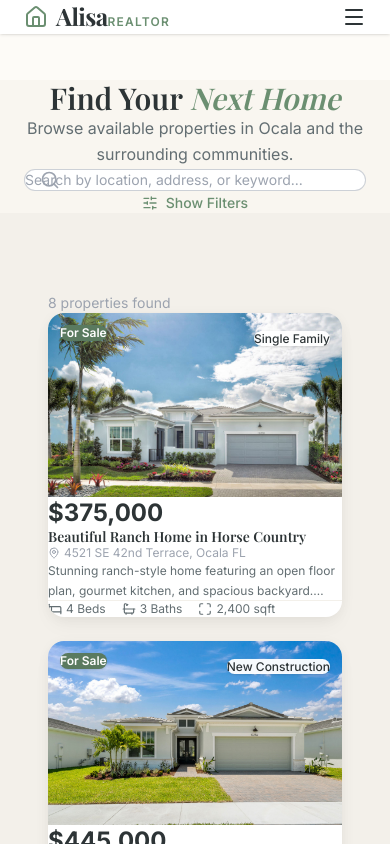
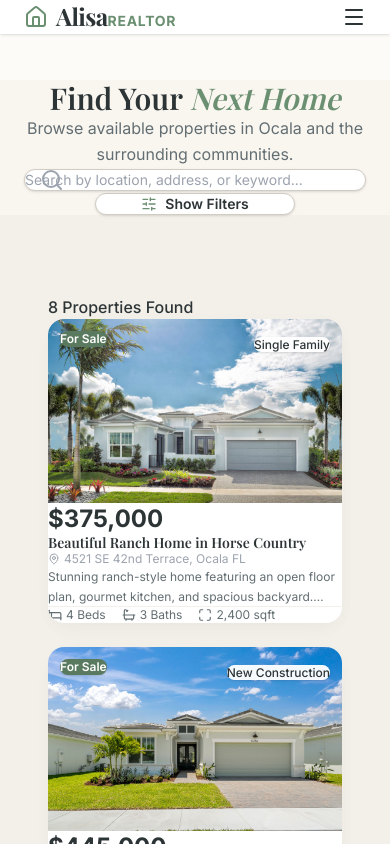
Before and after one commit to realtoralisafl-spec/alisa-realtor-website, a React (Vite) app: page /properties in a window 390 px wide. Shown: the top 844 px of the page. Built offline with nearby package versions, Linux system fonts and the light colour scheme; a web font is replaced by a local one.

Commit message:
Phase 4 Polish: Softer shadows, stronger brand typography, and mobile spacing improvements

```diff
--- a/src/components/layout/Footer.tsx
+++ b/src/components/layout/Footer.tsx
@@ -30,7 +30,7 @@ export default function Footer() {
               <Home className="w-6 h-6 text-primary-light" />
               <div>
                 <span className="font-serif text-2xl font-bold text-white block leading-none">Alisa</span>
-                <span className="text-[10px] text-primary-light tracking-[0.2em] uppercase font-bold">Realtor</span>
+                <span className="text-xs text-primary-light tracking-widest uppercase font-bold mt-0.5 block">Realtor</span>
               </div>
             </Link>
             <p className="text-gray-400 text-sm leading-relaxed mb-6">
--- a/src/components/layout/Navbar.tsx
+++ b/src/components/layout/Navbar.tsx
@@ -48,7 +48,7 @@ export default function Navbar() {
             }`}>
               Alisa
             </span>
-            <span className={`text-xs ml-2 tracking-widest uppercase font-semibold transition-colors ${
+            <span className={`text-sm ml-2.5 tracking-wider uppercase font-bold transition-colors ${
               !scrolled && isHomePage ? 'text-accent drop-shadow-sm' : 'text-primary'
             }`}>
               Realtor
--- a/src/index.css
+++ b/src/index.css
@@ -23,9 +23,9 @@
   --font-serif: 'Playfair Display', Georgia, serif;
 
   /* Shadows */
-  --shadow-soft: 0 2px 15px -3px rgba(0, 0, 0, 0.07), 0 10px 20px -2px rgba(0, 0, 0, 0.04);
-  --shadow-card: 0 4px 25px -5px rgba(0, 0, 0, 0.08), 0 10px 30px -5px rgba(0, 0, 0, 0.04);
-  --shadow-hover: 0 10px 40px -10px rgba(0, 0, 0, 0.12), 0 20px 50px -10px rgba(0, 0, 0, 0.06);
+  --shadow-soft: 0 4px 20px -4px rgba(0, 0, 0, 0.04), 0 10px 30px -4px rgba(0, 0, 0, 0.02);
+  --shadow-card: 0 8px 30px -6px rgba(0, 0, 0, 0.05), 0 14px 40px -6px rgba(0, 0, 0, 0.03);
+  --shadow-hover: 0 15px 45px -10px rgba(0, 0, 0, 0.08), 0 25px 60px -10px rgba(0, 0, 0, 0.04);
 }
 
 /* Base Styles */
--- a/src/pages/About.tsx
+++ b/src/pages/About.tsx
@@ -43,7 +43,7 @@ export default function About() {
               </div>
             </div>
             <div className="animate-fade-in-up delay-200">
-              <div className="aspect-[3/4] rounded-2xl overflow-hidden shadow-card bg-gradient-to-br from-primary/15 to-accent/15">
+              <div className="aspect-[3/4] max-h-[500px] lg:max-h-none mx-auto rounded-2xl overflow-hidden shadow-card bg-gradient-to-br from-primary/15 to-accent/15">
                 <img src="/images/about-alisa.jpg" alt="Alisa Realtor Portrait" className="w-full h-full object-cover" />
               </div>
             </div>
--- a/src/pages/Home.tsx
+++ b/src/pages/Home.tsx
@@ -45,12 +45,12 @@ export default function Home() {
             <span className="inline-block px-4 py-2 bg-white/15 backdrop-blur-sm rounded-full text-white text-sm font-medium mb-6 animate-fade-in">
               Your Trusted Ocala Real Estate Guide
             </span>
-            <h1 className="text-4xl md:text-5xl lg:text-6xl xl:text-7xl font-serif font-bold text-white mb-6 animate-fade-in-up leading-tight drop-shadow-lg">
+            <h1 className="text-4xl md:text-5xl lg:text-6xl xl:text-7xl font-serif font-bold text-white mb-8 animate-fade-in-up leading-tight drop-shadow-lg">
               Find Your Perfect
               <br />
               <span className="italic font-normal text-accent drop-shadow-md">Florida Home</span>
             </h1>
-            <p className="text-lg md:text-xl text-white/90 max-w-xl mx-auto mb-10 animate-fade-in-up delay-200 leading-relaxed drop-shadow-sm">
+            <p className="text-lg md:text-xl text-white/90 max-w-xl mx-auto mb-12 mt-6 animate-fade-in-up delay-200 leading-relaxed drop-shadow-sm">
               I'm here to help guide you through every step — whether you're buying your first home,
               selling, or exploring the Ocala area.
             </p>
@@ -201,7 +201,7 @@ export default function Home() {
                     </div>
                   )}
                 </div>
-                <div className="p-5">
+                <div className="p-6">
                   <p className="text-2xl font-bold text-text mb-1">
                     ${property.price.toLocaleString()}
                   </p>
--- a/src/pages/PropertySearch.tsx
+++ b/src/pages/PropertySearch.tsx
@@ -58,7 +58,7 @@ export default function PropertySearch() {
   }
 
   const selectClass =
-    'bg-white border border-text-muted/50 rounded-xl px-4 py-2.5 text-sm text-text focus:outline-none focus:ring-2 focus:ring-primary/30 focus:border-primary appearance-none cursor-pointer w-full'
+    'bg-white border border-medium-gray rounded-xl px-4 py-2.5 text-sm text-text font-medium focus:outline-none focus:ring-2 focus:ring-primary/30 focus:border-primary appearance-none cursor-pointer w-full shadow-sm hover:border-text-muted transition-colors'
 
   return (
     <>
@@ -77,13 +77,13 @@ export default function PropertySearch() {
           {/* Search Bar */}
           <div className="max-w-2xl mx-auto mb-6">
             <div className="relative">
-              <Search className="absolute left-4 top-1/2 -translate-y-1/2 w-5 h-5 text-text-muted" />
+              <Search className="absolute left-4 top-1/2 -translate-y-1/2 w-6 h-6 text-text-muted" />
               <input
                 type="text"
                 placeholder="Search by location, address, or keyword..."
                 value={searchText}
                 onChange={(e) => setSearchText(e.target.value)}
-                className="w-full bg-white border border-text-muted/50 rounded-xl pl-12 pr-4 py-3 text-sm text-text placeholder:text-text-muted focus:outline-none focus:ring-2 focus:ring-primary/30 focus:border-primary"
+                className="w-full bg-white border border-medium-gray rounded-xl pl-12 pr-4 py-3.5 text-sm md:text-base text-text placeholder:text-text-muted focus:outline-none focus:ring-2 focus:ring-primary/30 focus:border-primary shadow-sm"
               />
               {searchText && (
                 <button
@@ -97,12 +97,12 @@ export default function PropertySearch() {
           </div>
 
           {/* Filter Toggle (Mobile) */}
-          <div className="flex justify-center md:hidden mb-4">
+          <div className="flex justify-center md:hidden mb-6">
             <button
               onClick={() => setShowFilters(!showFilters)}
-              className="flex items-center gap-2 text-sm text-primary font-medium"
+              className="flex items-center justify-center gap-2 text-sm text-text font-semibold bg-white border border-medium-gray px-6 py-3 rounded-xl shadow-sm w-full max-w-[200px] hover:bg-light-gray transition-colors"
             >
-              <SlidersHorizontal className="w-4 h-4" />
+              <SlidersHorizontal className="w-4 h-4 text-primary" />
               {showFilters ? 'Hide Filters' : 'Show Filters'}
             </button>
           </div>
@@ -166,8 +166,8 @@ export default function PropertySearch() {
       {/* Results */}
       <section className="section-padding bg-light-gray pt-8">
         <div className="container-custom px-4 lg:px-8">
-          <p className="text-sm text-text-muted mb-6">
-            {filtered.length} {filtered.length === 1 ? 'property' : 'properties'} found
+          <p className="text-base font-medium text-text mb-6">
+            {filtered.length} {filtered.length === 1 ? 'Property' : 'Properties'} Found
           </p>
 
           {filtered.length === 0 ? (
@@ -202,7 +202,7 @@ export default function PropertySearch() {
                   </div>
 
                   {/* Content */}
-                  <div className="p-5">
+                  <div className="p-6">
                     <p className="text-2xl font-bold text-text mb-1">
                       ${property.price.toLocaleString()}
                     </p>
```
